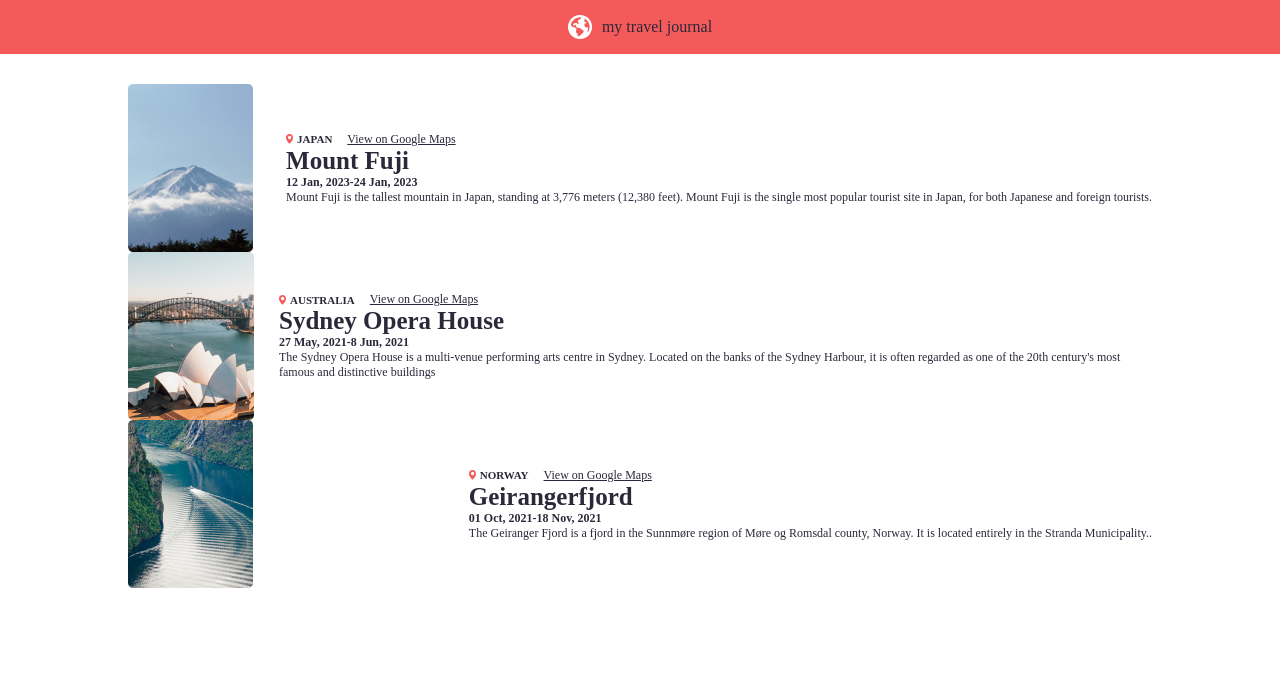
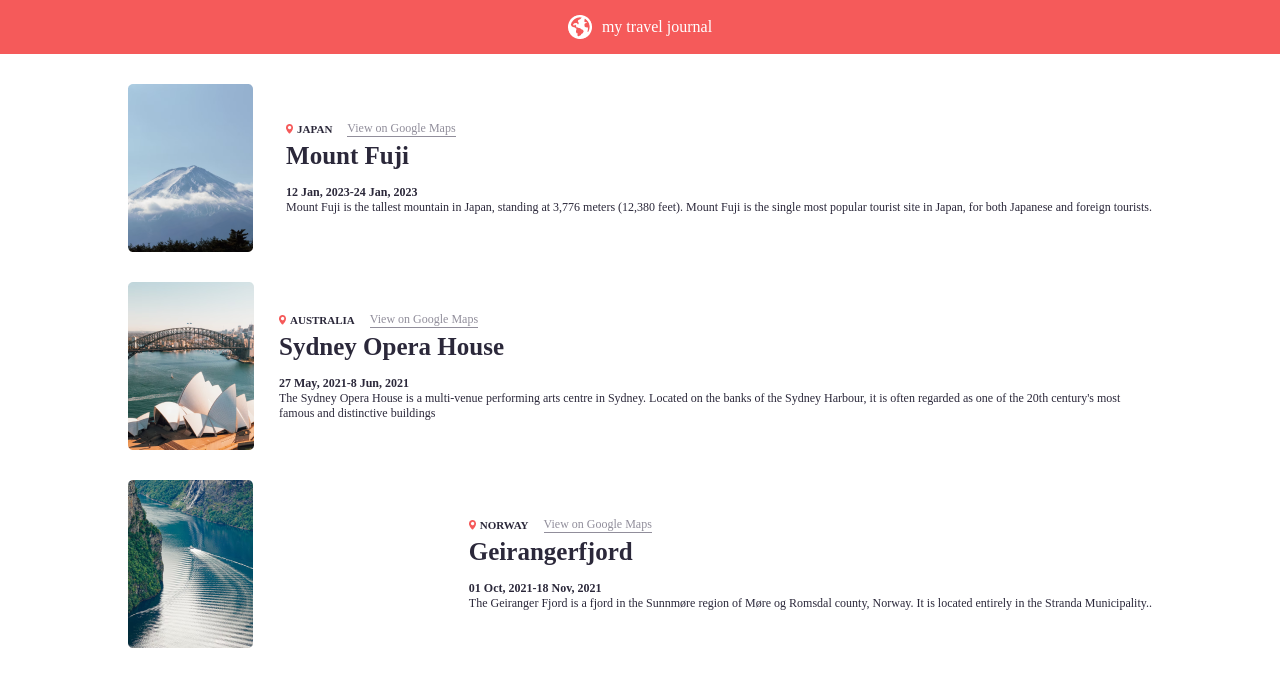
Before and after one commit to Sheriff-Oladimeji/travel-journal-website, a React (Create React App) app: page / in a window 1280 px wide. Shown: the top 686 px of the page. Built offline with nearby package versions, Linux system fonts and the light colour scheme.

Commit message:
modfy files

```diff
--- a/src/index.css
+++ b/src/index.css
@@ -11,7 +11,10 @@
   margin: 0;
   padding: 0;
 box-sizing: border-box;
-color: var(--primary);
+
+}
+body{
+  color: var(--primary);
 }
 nav{
   background: var(--red);
@@ -27,7 +30,7 @@ nav a{
 }
 .card-container{
   width: 80%;
-  margin: 30px auto;
+  margin: 30px auto 0;
 }
 .card{
   display: flex;
@@ -35,6 +38,7 @@ nav a{
   justify-content:space-between;
   gap: 25px;
   font-size: var(--small);
+  margin-bottom: 30px;
 }
 
 .card-location{
@@ -51,4 +55,10 @@ font-weight: 700;
 .card-title{
   font-size: var(--bold);
   font-weight: 700;
+margin: 5px 0 15px;
 }
+.card-link{
+  color: var(--light);
+  text-decoration: none;
+  border-bottom: 1px solid var(--light);
+}
```
